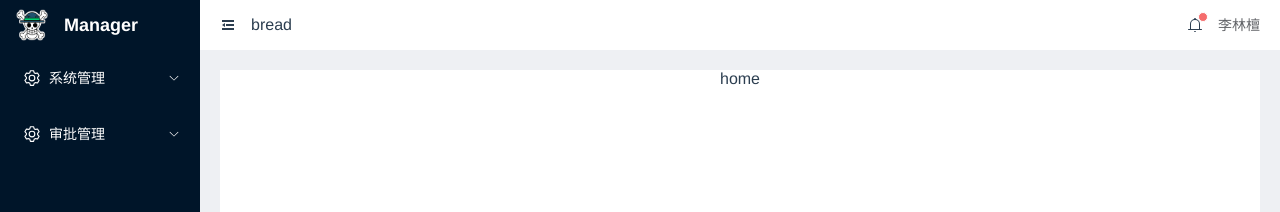
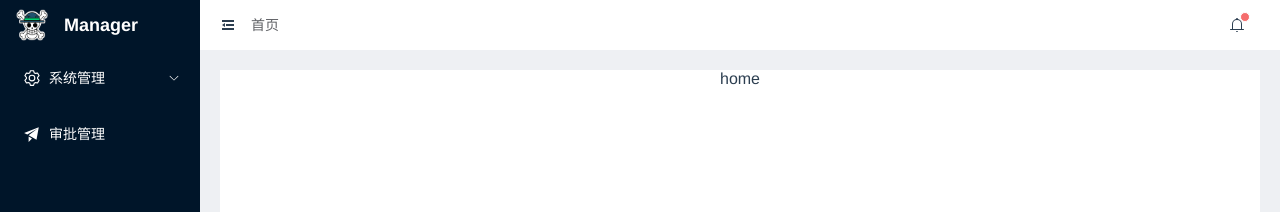
Before and after one commit to 18dian/manager-front-ts, a Vue app: page /#/home in a window 1280 px wide. Shown: the top 212 px of the page. Built offline with nearby package versions, Linux system fonts and the light colour scheme.

Commit message:
feat: slidemenu & breadcrumb

```diff
--- a/components.d.ts
+++ b/components.d.ts
@@ -4,7 +4,11 @@
 
 declare module 'vue' {
   export interface GlobalComponents {
+    Bread: typeof import('./src/components/bread.vue')['default'];
+    Breadcrumb: typeof import('./src/components/breadcrumb.vue')['default'];
     ElBadge: typeof import('element-plus/es')['ElBadge'];
+    ElBreadcrumb: typeof import('element-plus/es')['ElBreadcrumb'];
+    ElBreadcrumbItem: typeof import('element-plus/es')['ElBreadcrumbItem'];
     ElButton: typeof import('element-plus/es')['ElButton'];
     ElDropdown: typeof import('element-plus/es')['ElDropdown'];
     ElDropdownItem: typeof import('element-plus/es')['ElDropdownItem'];
@@ -17,6 +21,7 @@ declare module 'vue' {
     ElMenuItem: typeof import('element-plus/es')['ElMenuItem'];
     ElMenuItemGroup: typeof import('element-plus/es')['ElMenuItemGroup'];
     ElSubMenu: typeof import('element-plus/es')['ElSubMenu'];
+    Treemenu: typeof import('./src/components/treemenu.vue')['default'];
   }
 }
 
--- /dev/null
+++ b/src/api/index.ts
@@ -0,0 +1,5 @@
+import request from './../utils/request';
+
+export const login = (params: any) => {
+  return request.post('/users/login', params);
+};
--- /dev/null
+++ b/src/components/breadcrumb.vue
@@ -0,0 +1,33 @@
+<template>
+  <el-breadcrumb :separator-icon="ArrowRight">
+    <el-breadcrumb-item v-for="(item, index) in breadList" :key="item.path">
+      <router-link :to="item.path" v-if="index === 0">
+        {{ item.meta.title }}
+      </router-link>
+      <span v-else>
+        {{ item.meta.title }}
+      </span>
+    </el-breadcrumb-item>
+  </el-breadcrumb>
+</template>
+
+<script setup lang="ts">
+import { ArrowRight } from '@element-plus/icons-vue';
+const route = useRoute();
+const isIndex = (route: any) => {
+  const redirect = route && route.redirect;
+  if (!redirect) {
+    return false;
+  }
+  return redirect === '/home';
+};
+const breadList = computed(() => {
+  const matched: any = route.matched;
+  if (isIndex(matched[0]) && matched[1].path === '/home') {
+    return matched.slice(1);
+  }
+  return matched;
+});
+</script>
+
+<style></style>
--- /dev/null
+++ b/src/components/treemenu.vue
@@ -0,0 +1,29 @@
+<template>
+  <template v-for="menu in menuList" :key="menu._id">
+    <el-sub-menu
+      v-if="menu.children && menu.children.length > 0"
+      :index="menu.path"
+    >
+      <template #title>
+        <el-icon><component :is="menu.icon" /></el-icon>
+        <span>{{ menu.menuName }}</span>
+      </template>
+      <tree-menu :menuList="menu.children" />
+    </el-sub-menu>
+    <el-menu-item v-else-if="menu.menuType === 1" :index="menu.path">
+      <el-icon><component :is="menu.icon" /></el-icon>
+      <span>{{ menu.menuName }}</span>
+    </el-menu-item>
+  </template>
+</template>
+
+<script setup lang="ts">
+import { toReactive } from '@vueuse/shared';
+import TreeMenu from './treemenu.vue';
+const props = defineProps<{
+  menuList: any[];
+}>();
+const { menuList } = toReactive(props);
+</script>
+
+<style></style>
--- a/src/layouts/BasicLayout/index.vue
+++ b/src/layouts/BasicLayout/index.vue
@@ -14,26 +14,7 @@
         :collapse-transition="false"
         router
       >
-        <el-sub-menu index="1">
-          <template #title>
-            <el-icon><setting /></el-icon>
-            <span>系统管理</span>
-          </template>
-          <el-menu-item index="1-1">item one</el-menu-item>
-          <el-menu-item index="1-2">item two</el-menu-item>
-          <el-menu-item index="1-3">item one</el-menu-item>
-          <el-menu-item index="1-4">item two</el-menu-item>
-        </el-sub-menu>
-        <el-sub-menu index="2">
-          <template #title>
-            <el-icon><setting /></el-icon>
-            <span>审批管理</span>
-          </template>
-          <el-menu-item index="2-1">item one</el-menu-item>
-          <el-menu-item index="2-2">item two</el-menu-item>
-          <el-menu-item index="2-3">item one</el-menu-item>
-          <el-menu-item index="2-4">item two</el-menu-item>
-        </el-sub-menu>
+        <tree-menu :menuList="menuList" />
       </el-menu>
     </div>
     <div class="right-content">
@@ -43,7 +24,9 @@
             <fold v-if="!isCollapse" />
             <expand v-else />
           </el-icon>
-          <div class="bread">bread</div>
+          <div class="bread">
+            <bread-crumb />
+          </div>
         </div>
         <div class="user">
           <el-badge is-dot class="user-bell">
@@ -72,18 +55,45 @@
 </template>
 
 <script setup lang="ts">
+import TreeMenu from './../../components/treemenu.vue';
+import BreadCrumb from './../../components/breadcrumb.vue';
 import { useUserStore } from './../../stores/user';
 const router = useRouter();
+const user = useUserStore();
+
 const isCollapse = ref(false);
 const userInfo = reactive({
-  userName: '李林檀',
+  userName: user.userInfo?.userName || '',
   userEmail: 'aaa@qq.com'
 });
+
+const menuList = reactive([
+  {
+    _id: 1,
+    menuType: 1,
+    menuName: '系统管理',
+    icon: 'setting',
+    children: [
+      {
+        _id: 1.1,
+        menuType: 1,
+        menuName: '用户管理',
+        path: '/menu/setting'
+      }
+    ]
+  },
+  {
+    _id: 2,
+    menuType: 1,
+    menuName: '审批管理',
+    icon: 'promotion'
+  }
+]);
+
 const toggle = () => {
   isCollapse.value = !isCollapse.value;
 };
 
-const user = useUserStore();
 const logout = () => {
   user.changeUserInfo(null);
   router.push('/login');
--- a/src/router/index.ts
+++ b/src/router/index.ts
@@ -6,14 +6,30 @@ const routes = [
     path: '/',
     component: BasicLayout,
     redirect: '/home',
+    meta: { title: '首页' },
     children: [
       {
         path: '/home',
-        component: () => import('../views/Home/index.vue')
+        component: () => import('../views/Home/index.vue'),
+        meta: {
+          title: '首页'
+        }
       },
       {
         path: '/menu',
-        component: () => import('../views/Menu/index.vue')
+        component: () => import('../views/Menu/index.vue'),
+        meta: {
+          title: '系统管理'
+        },
+        children: [
+          {
+            path: 'setting',
+            component: () => import('../views/Menu/index.vue'),
+            meta: {
+              title: '用户管理'
+            }
+          }
+        ]
       }
     ]
   },
--- a/src/stores/user.ts
+++ b/src/stores/user.ts
@@ -11,7 +11,6 @@ export const useUserStore = defineStore({
      * @param {any} data
      */
     changeUserInfo(data: any) {
-      console.log(data, 'sss');
       this.userInfo = data;
       storage.setItem('userInfo', data);
     }
--- a/src/views/Login/index.vue
+++ b/src/views/Login/index.vue
@@ -29,7 +29,8 @@
 <script setup lang="ts">
 import { User, View } from '@element-plus/icons-vue';
 import type { ElForm } from 'element-plus';
-import request from './../../utils/request';
+import { login } from './../../api';
+import { useUserStore } from './../../stores/user';
 
 const router = useRouter();
 
@@ -46,21 +47,21 @@ const rules = reactive({
   password: [{ required: true, message: '', trigger: 'blur' }]
 });
 
+const user = useUserStore();
+
 const submitForm = (formEl: ElFormInstance | undefined) => {
   if (!formEl) return;
   formEl.validate((valid, fields) => {
     if (valid) {
-      request
-        .post('/users/login', {
+      login({
         userName: loginForm.name,
         userPwd: loginForm.password
-        })
-        .then((data: any) => {
+      }).then((data: any) => {
         if (data.length) {
+          user.changeUserInfo(data[0]);
           router.push('/home');
         }
       });
-      console.log('submit!', valid);
     } else {
       console.log('error submit!', fields);
       return false;
```
Lines whose indentation alone changed are shown as unchanged.
